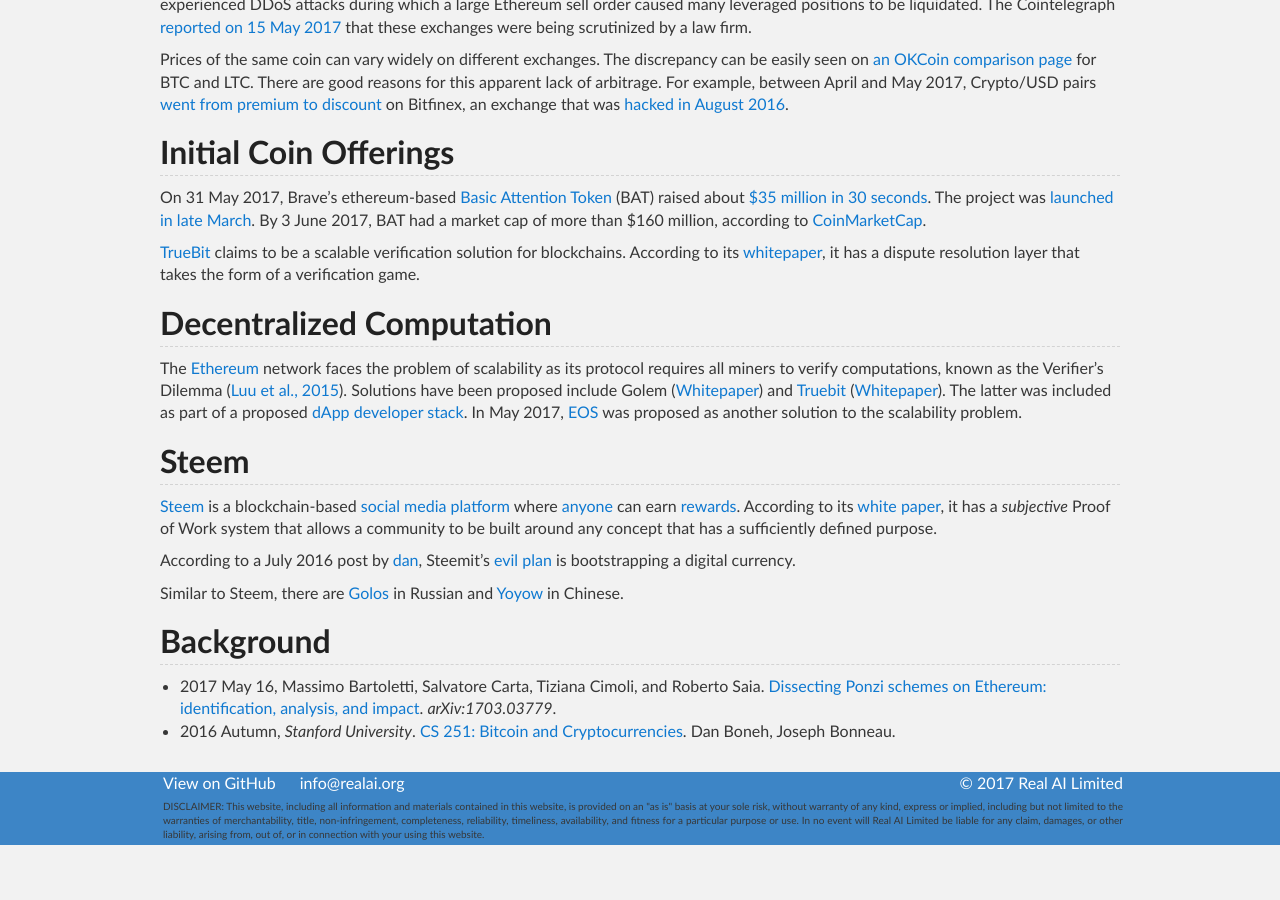
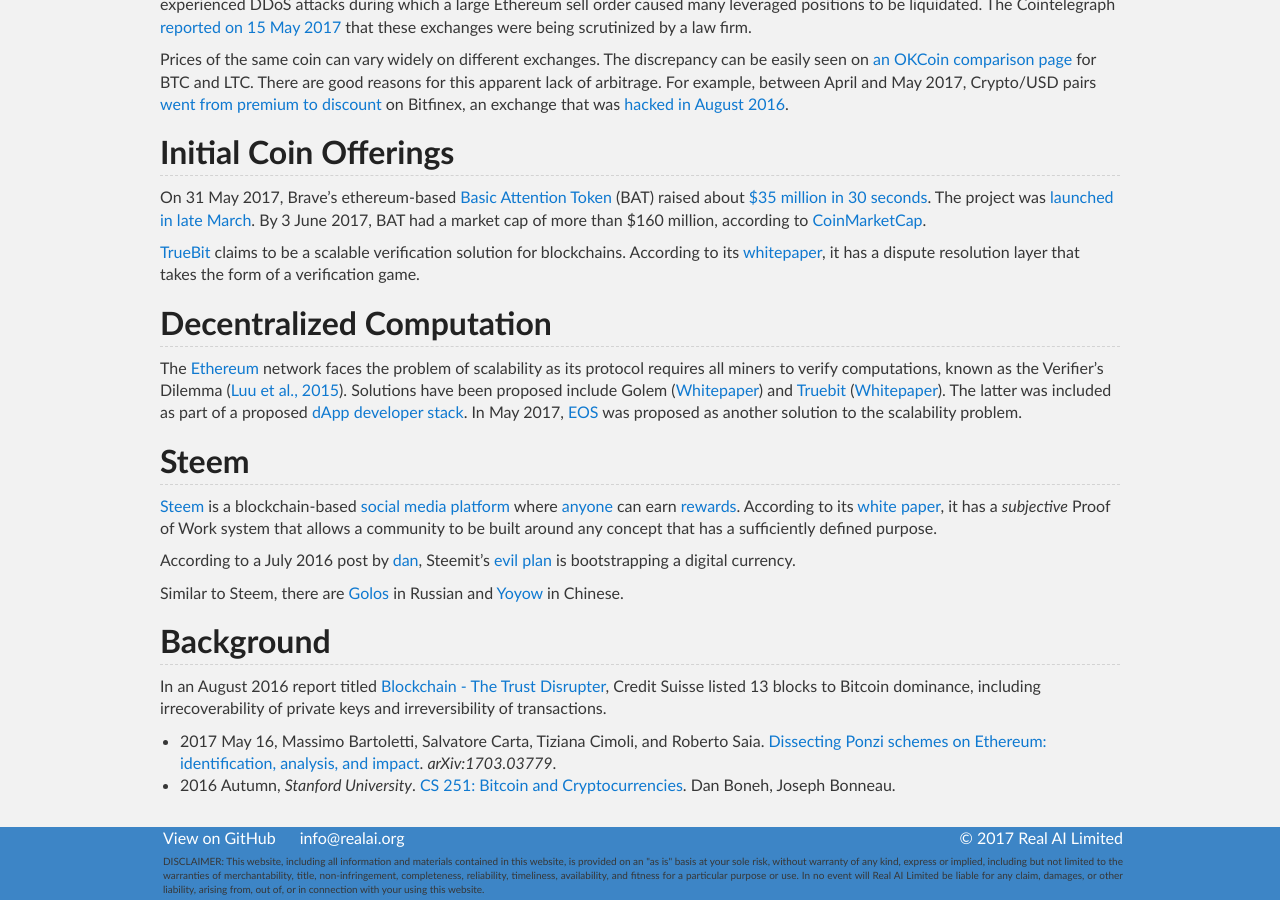
Before and after one commit to Tonywuhk/realai.org, a Jekyll site: the page built from coins.md, in a window 1280 px wide and 900 px high, scrolled down 608 px. Built offline with Jekyll 4.4.1, drawn with Linux system fonts in a browser that asks for light colours; our own code applies the rules of GitHub Pages for plain Markdown files; comment, search, counter and statistics services are not loaded; the repository's description, which GitHub fills in, is left out; before the commit the page ends 1453 px from its top, so only the background shows below that.

Commit message:
Update coins.md

```diff
--- a/coins.md
+++ b/coins.md
@@ -45,5 +45,7 @@
 
 ## Background
 
+In an August 2016 report titled [Blockchain - The Trust Disrupter](http://www.the-blockchain.com/docs/Credit-Suisse-Blockchain-Trust-Disrupter.pdf), Credit Suisse listed 13 blocks to Bitcoin dominance, including irrecoverability of private keys and irreversibility of transactions.
+
 * 2017 May 16, Massimo Bartoletti, Salvatore Carta, Tiziana Cimoli, and Roberto Saia. [Dissecting Ponzi schemes on Ethereum: identification, analysis, and impact](https://arxiv.org/abs/1703.03779). *arXiv:1703.03779*.
 * 2016 Autumn, *Stanford University*. [CS 251: Bitcoin and Cryptocurrencies](https://crypto.stanford.edu/cs251/). Dan Boneh, Joseph Bonneau.
```
